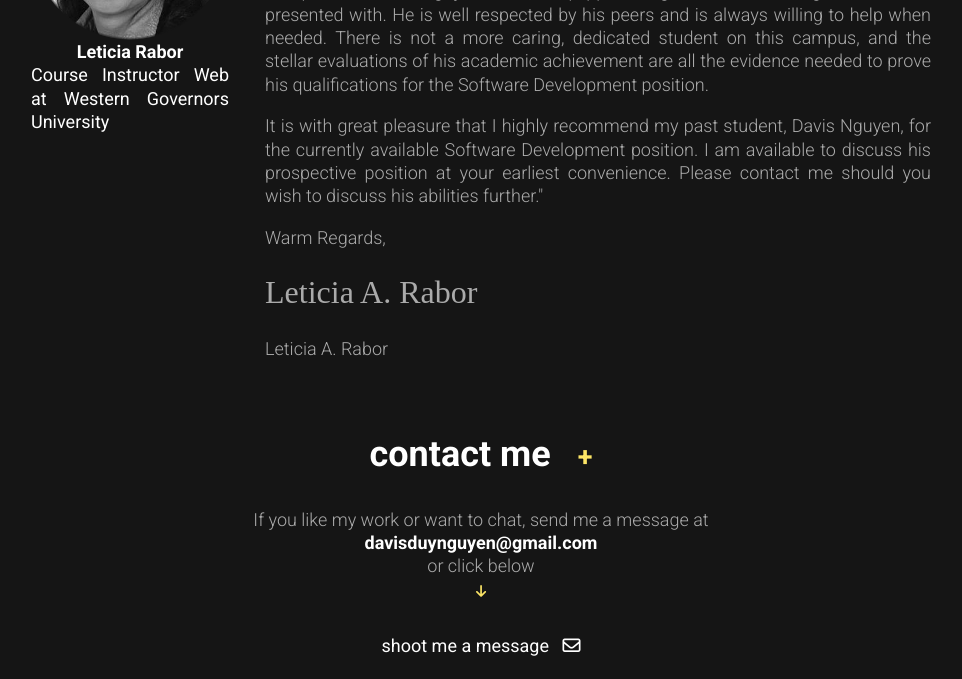
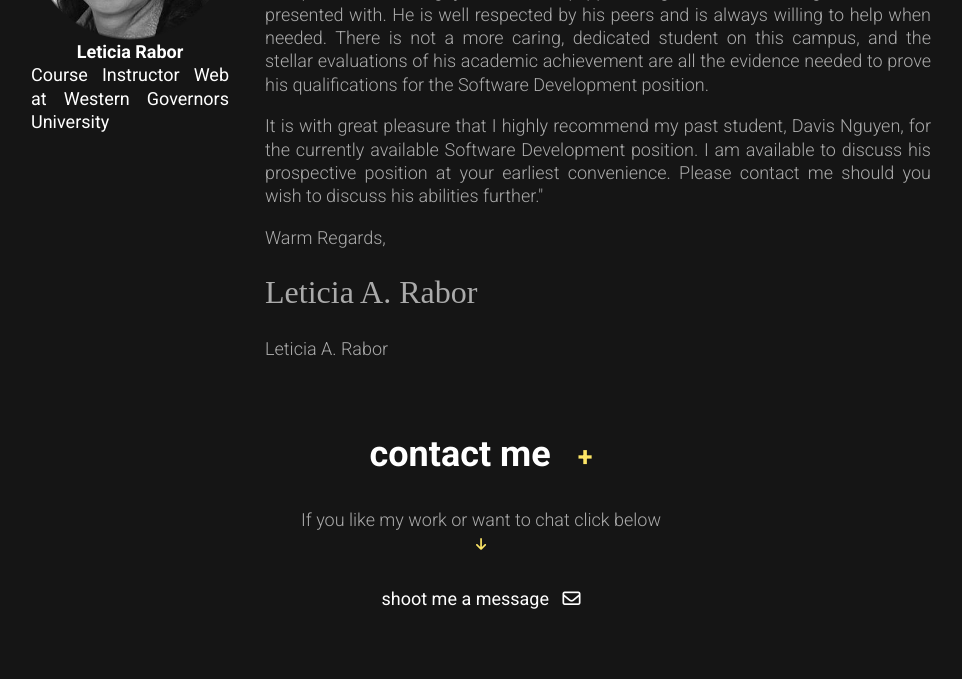
Before and after one commit to ddnguyen89/ddnguyen89.github.io, a plain HTML site: page index.html in a window 1280 px wide. Shown: the part 3865-4544 px from the top of the page, without its empty margins (159-1121 px from the left). Drawn offline with nearby package versions, Linux system fonts and the light colour scheme.

Commit message:
Update index.html

```diff
--- a/index.html
+++ b/index.html
@@ -429,8 +429,8 @@
             <hr class="sub-separator">
 
             <div class="contact-bc">
-                If you like my work or want to chat, send me a message at
-                <span class="subbody">davisduynguyen@gmail.com</span> or click below
+                If you like my work or want to chat
+                click below
                 <span><i class="fas fa-arrow-down down-arrow"></i></span>
                 <div class="contact-e">
                     <a href="mailto:davisduynguyen@gmail.com">shoot me a message
```
